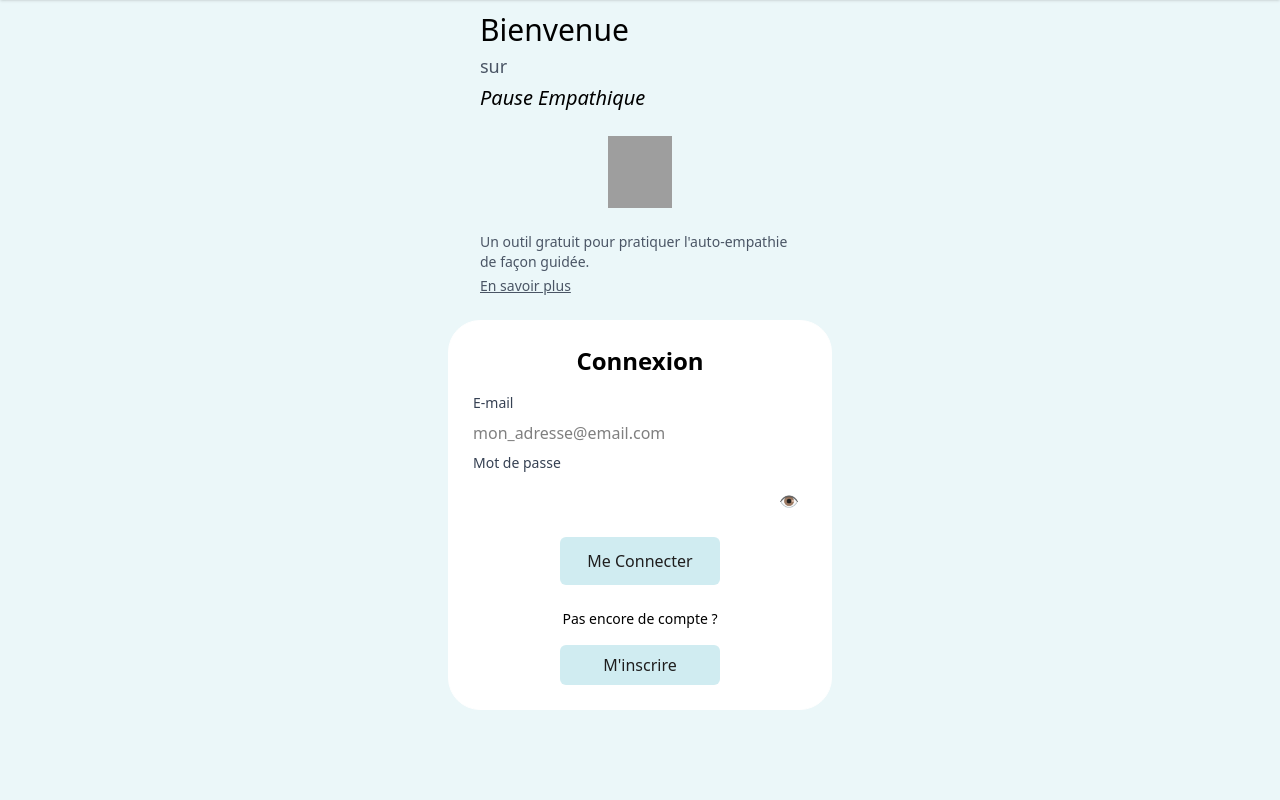
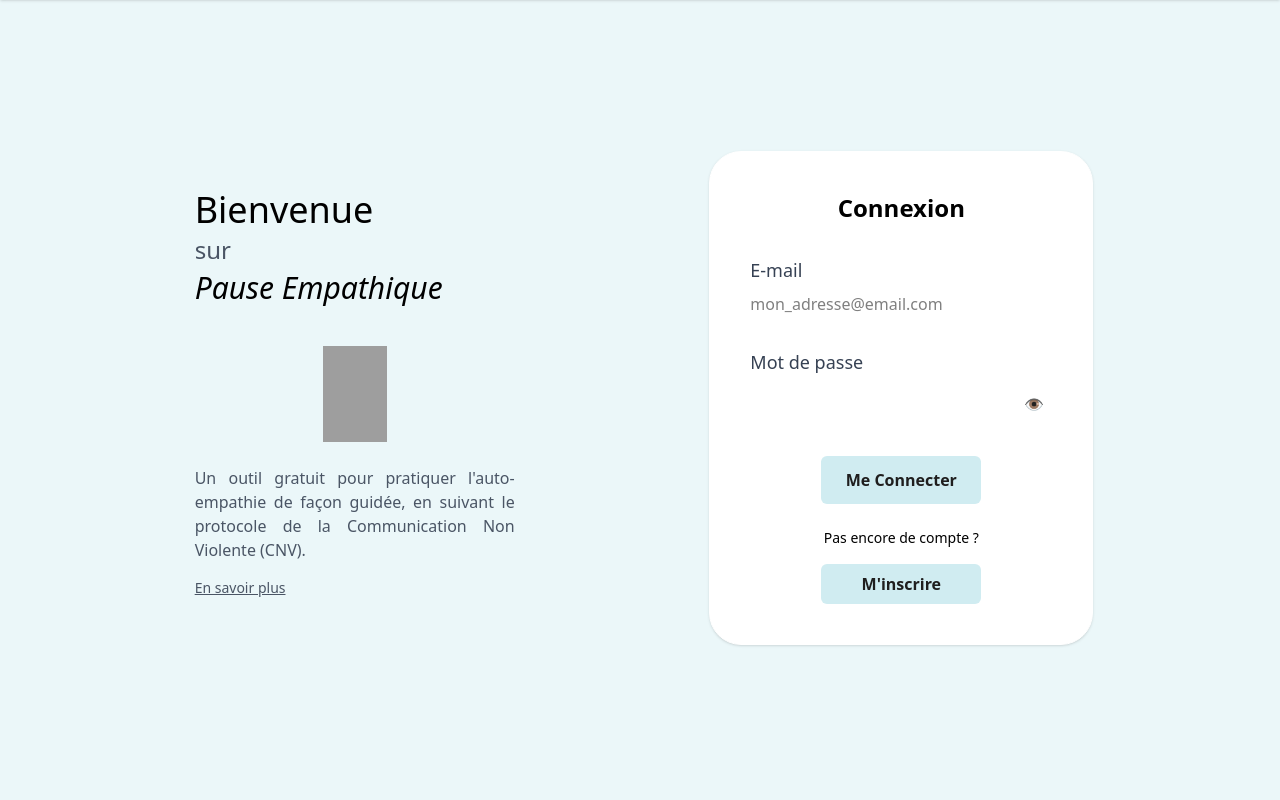
Before and after one commit to CamillePressense/Pause_Empathique, a Django app: page / in a window 1280 px wide. Shown: the part 48-848 px from the top of the page. Before the commit the page ends 758 px from the top, so only its background shows below. Run offline with Django 5.2, Linux system fonts and the light colour scheme; style sheets or scripts are compiled from the project's sources; some libraries are stand-ins or nearby versions; grey boxes are pictures that could not be loaded.

Commit message:
add: login/home page'style for mobile and desktop

```diff
--- a/templates/users/login.html
+++ b/templates/users/login.html
@@ -2,37 +2,39 @@
 {% load static %}
 
 {% block content %}
-<main class="min-h-full flex flex-col justify-center items-center px-5 py-0">
-    <section class="flex flex-col text-left mt-1 mb-4 p-2">
-        <p class="text-3xl mb-1 text-left">Bienvenue</p>
-        <p class="text-lg text-gray-600 mb-1">sur</p>
-        <p class="text-xl italic mb-6">Pause Empathique</p>
-        <img src="{% static '/icons/diary-background-free.png' %}" class="w-10 h-12/14 mb-6 md:w-16 md:h-18 self-center object-cover">
-        <p class="text-sm text-gray-600 mb-1 max-w-xs">Un outil gratuit pour pratiquer l'auto-empathie de façon guidée.</p>
+<main class="min-h-screen flex flex-col items-center px-5 py-0 md:flex-row md:justify-evenly md:px-0">
+
+    <section class="flex flex-col text-left mb-4 p-2 mt-1">
+        <p class="text-3xl mb-1 text-left md:text-4xl">Bienvenue</p>
+        <p class="text-lg text-gray-600 mb-1 md:text-2xl">sur</p>
+        <p class="text-xl italic mb-6 md:text-3xl md:mb-10">Pause Empathique</p>
+        <img src="{% static '/icons/diary-background-free.png' %}" class="w-10 h-12/14 mb-6 md:w-16 md:h-24 self-center object-cover">
+        <p class="text-sm text-gray-600 mb-1 max-w-xs md:hidden">Un outil gratuit pour pratiquer l'auto-empathie de façon guidée.</p>
+        <p class="hidden md:block text-base text-justify text-gray-600 mb-4 max-w-xs">Un outil gratuit pour pratiquer l'auto-empathie de façon guidée, en suivant le protocole de la Communication Non Violente (CNV).</p>
         <a href="" class="text-gray-600 text-sm underline">En savoir plus </a>
     </section>
 
     <section class="w-full max-w-sm">
-        <form method="POST" class="flex flex-col space-y-2 mb-1 bg-white border border-white rounded-4xl p-6">
+        <form method="POST" class="flex flex-col space-y-2 mb-1 p-5 bg-white border border-white rounded-4xl shadow-sm md:p-10">
             {% csrf_token %}
-            <h2 class="text-2xl font-semibold text-center mb-4">Connexion</h2>
+            <h2 class="text-2xl font-semibold text-center mb-4 md:mb-8">Connexion</h2>
             {% include 'partials/non_field_errors.html' %}
 
             {% include 'partials/field_errors.html' with field=form.email %}
-            <label for="{{ form.email.id_for_label }}" class="text-sm text-gray-700">{{ form.email.label }}</label>
+            <label for="{{ form.email.id_for_label }}" class="text-sm text-gray-700 md:text-lg">{{ form.email.label }}</label>
             {{ form.email }}
 
             {% include 'partials/field_errors.html' with field=form.password %}
-            <label for="{{ form.password.id_for_label }}" class="text-sm text-gray-700">{{ form.password.label }}</label>
+            <label for="{{ form.password.id_for_label }}" class="text-sm text-gray-700 md:text-lg md:mt-6">{{ form.password.label }}</label>
             <div class="password-input-container relative">
                 {{ form.password }}
                 <button type="button" class="absolute right-2 top-2 toggle-password" aria-label="Afficher/masquer le mot de passe">
                     <span class="eye-icon">👁️</span>
                 </button>
             </div>
-            <button type="submit" class="bg-background-button self-center text-center text-black py-3 px-6 rounded-md mt-6 w-40">Me Connecter</button>
+            <button type="submit" class="bg-background-button self-center text-center text-black py-3 px-6 rounded-md mt-6 w-40 cursor-pointer hover:scale-105 hover:shadow-md md:mt-10 md:font-semibold">Me Connecter</button>
             <p class="text-center text-sm mt-4">Pas encore de compte ?</p>
-            <a href="{% url 'register' %}" class="bg-background-button self-center text-center text-black px-6 py-2 rounded-md mt-2 w-40">M'inscrire</a>
+            <a href="{% url 'register' %}" class="bg-background-button self-center text-center text-black px-6 py-2 rounded-md mt-2 w-40 hover:scale-105 hover:shadow-md md:font-semibold">M'inscrire</a>
         </form>
 
     </section>
```
Also changed, not shown: templates/pauses/dashboard.html (+5 -26 lines).
